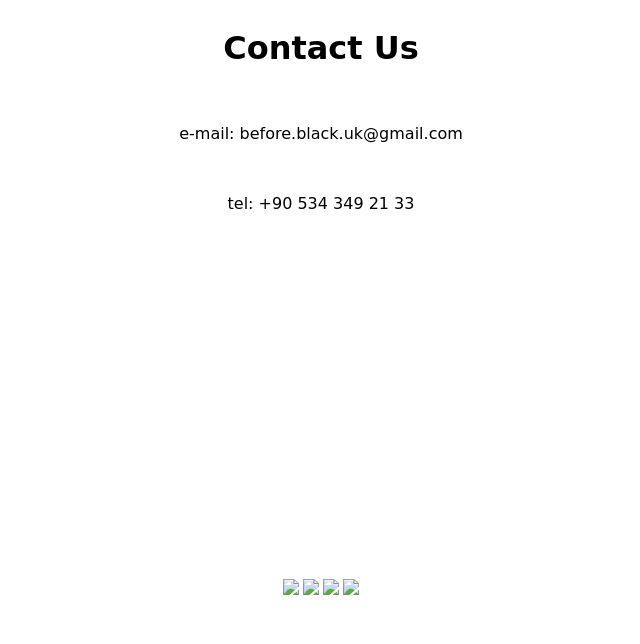
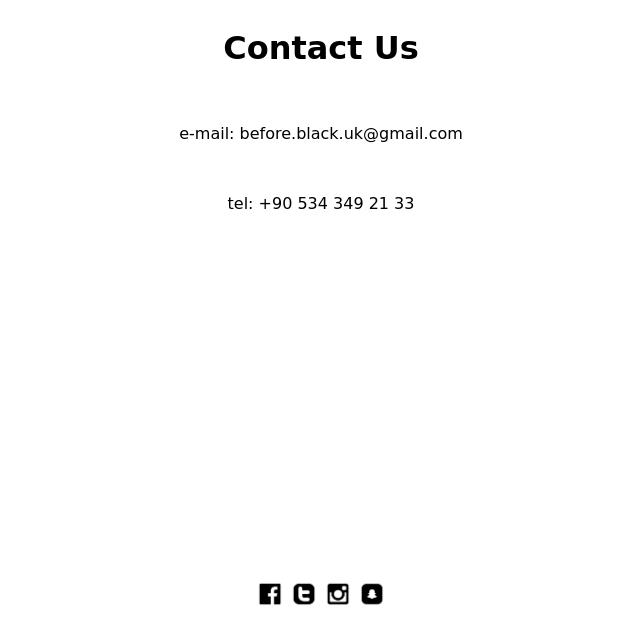
Before and after one commit to before-black/before-black.github.io, a plain HTML site: page Pages/contact.html in a window 1280 px wide. Shown: the whole page, without its empty margins (319-959 px from the left). Drawn offline with Linux system fonts and the light colour scheme; a web font is replaced by a local one.

Commit message:
Create contact.html

```diff
--- a/Pages/contact.html
+++ b/Pages/contact.html
@@ -23,13 +23,13 @@
 
         <div class="links">
 
-                <a href="https://www.facebook.com/devecinaim"><img src="...\Icons\facebook.png" width="30px"></a>
+                <a href="https://www.facebook.com/devecinaim"><img src="..\Icons\facebook.png" width="30px"></a>
 
-                <a href="https://twitter.com/NaimDEVEC"><img src="...\Icons\twitter.png" width="30px"></a>
+                <a href="https://twitter.com/NaimDEVEC"><img src="..\Icons\twitter.png" width="30px"></a>
 
-                <a href="https://www.instagram.com/before_black_/"><img src="...\Icons\instagram.png" width="30px"></a>
+                <a href="https://www.instagram.com/before_black_/"><img src="..\Icons\instagram.png" width="30px"></a>
 
-                <img src="...\Icons\snapchat.png" width="30px">
+                <img src="..\Icons\snapchat.png" width="30px">
 
         </div>
 
```
